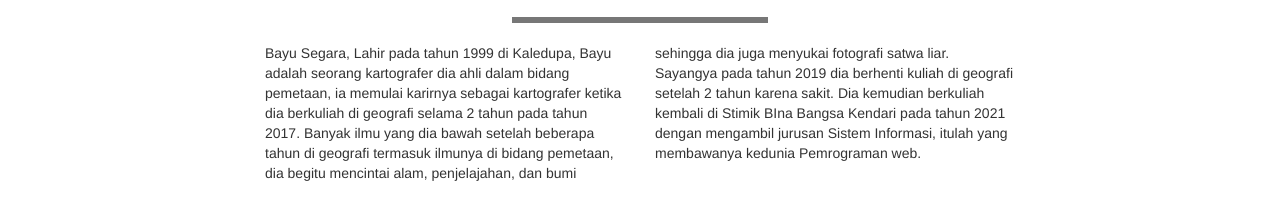
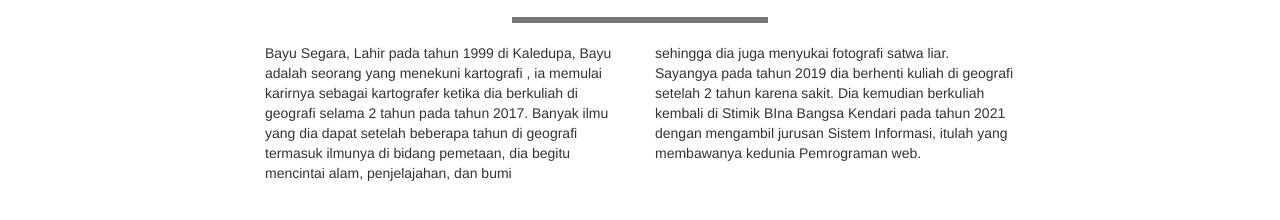
Before and after one commit to 1BayuSegara/Portfolio, a plain HTML site: page index.html in a window 1280 px wide. Shown: the part 556-776 px from the top of the page. Drawn offline with nearby package versions, Linux system fonts and the light colour scheme.

Commit message:
Update index.html

```diff
--- a/index.html
+++ b/index.html
@@ -66,9 +66,8 @@
             <div class="row">
                 <div class="col-sm-4 col-sm-offset-2">
                     <p>
-                        Bayu Segara, Lahir pada tahun 1999 di Kaledupa, Bayu adalah seorang kartografer dia ahli dalam
-                        bidang pemetaan, ia memulai karirnya sebagai kartografer ketika dia berkuliah di geografi selama
-                        2 tahun pada tahun 2017. Banyak ilmu yang dia bawah setelah beberapa tahun di geografi termasuk
+                        Bayu Segara, Lahir pada tahun 1999 di Kaledupa, Bayu adalah seorang yang menekuni kartografi , ia memulai karirnya sebagai kartografer ketika dia berkuliah di geografi selama
+                        2 tahun pada tahun 2017. Banyak ilmu yang dia dapat  setelah beberapa tahun di geografi termasuk
                         ilmunya di
                         bidang pemetaan, dia begitu mencintai alam, penjelajahan, dan bumi
                     </p>
```
